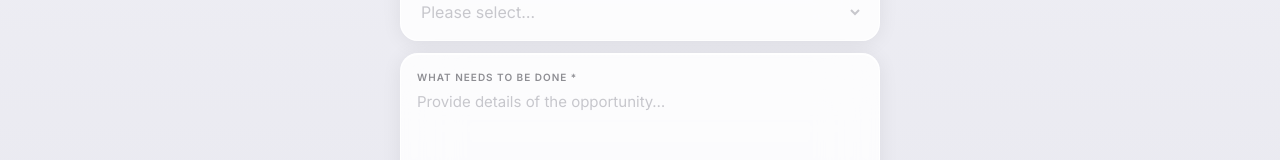
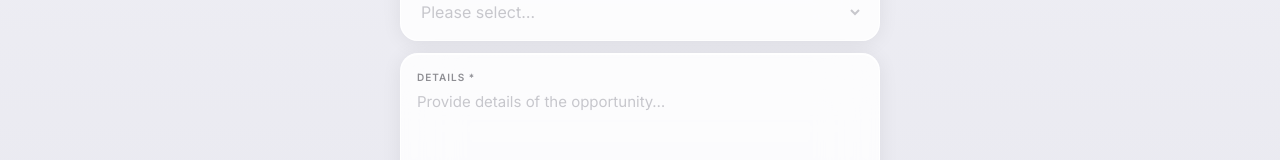
Before and after one commit to 1nn4a/iwa, a React (Vite) app: page /group/submit-an-opportunity in a window 1280 px wide. Both pictures are taken after a click on the button "Start Your Opportunity Submission". Shown: the part 419-579 px from the top of the page. Built offline with nearby package versions, Linux system fonts and the light colour scheme.

Commit message:
wrding adjustments

```diff
--- a/src/pages/SubmitOpportunityPage.tsx
+++ b/src/pages/SubmitOpportunityPage.tsx
@@ -501,7 +501,7 @@ export default function SubmitOpportunityPage() {
                         className="block text-[10px] font-semibold tracking-[0.1em] uppercase mb-[6px]"
                         style={{ color: '#8e8e93' }}
                       >
-                        What needs to be done *
+                        Details *
                       </label>
                       <textarea
                         id="so-desc"
```
